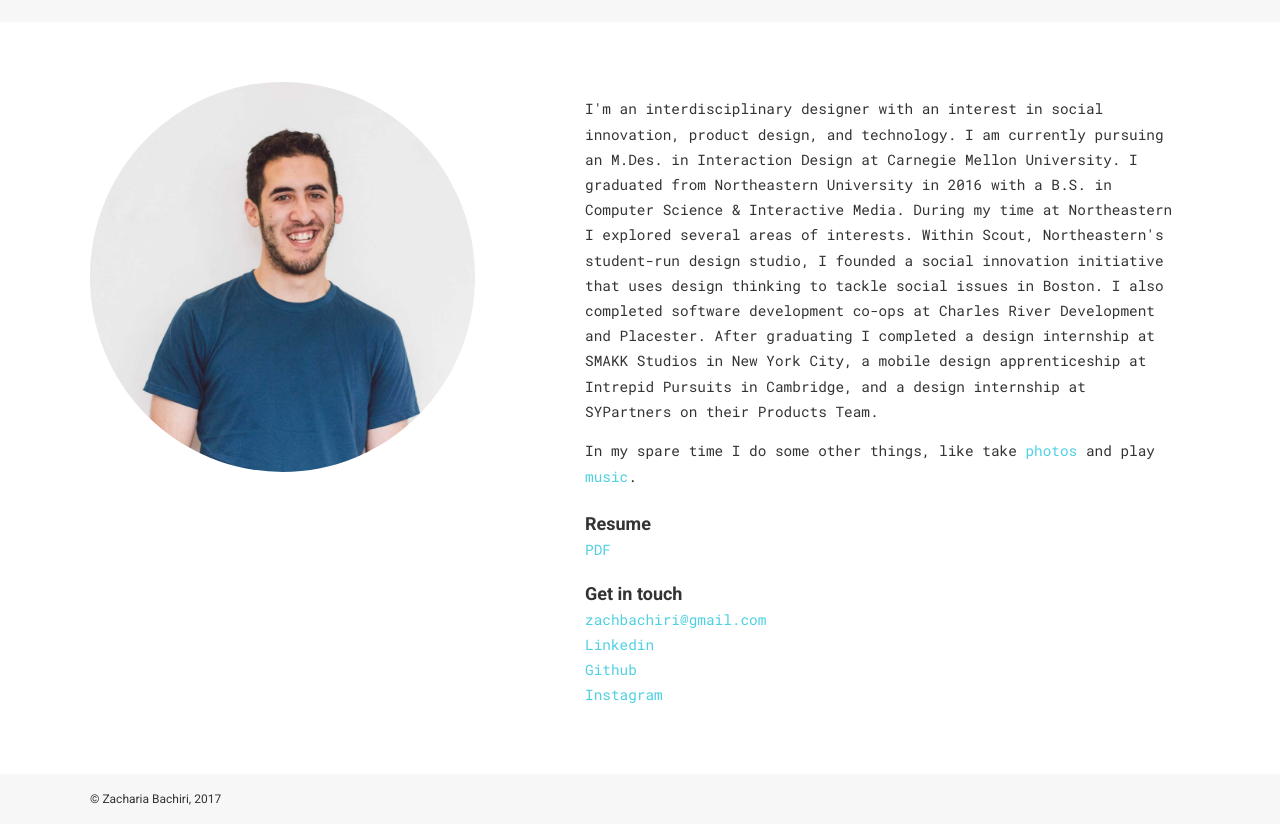
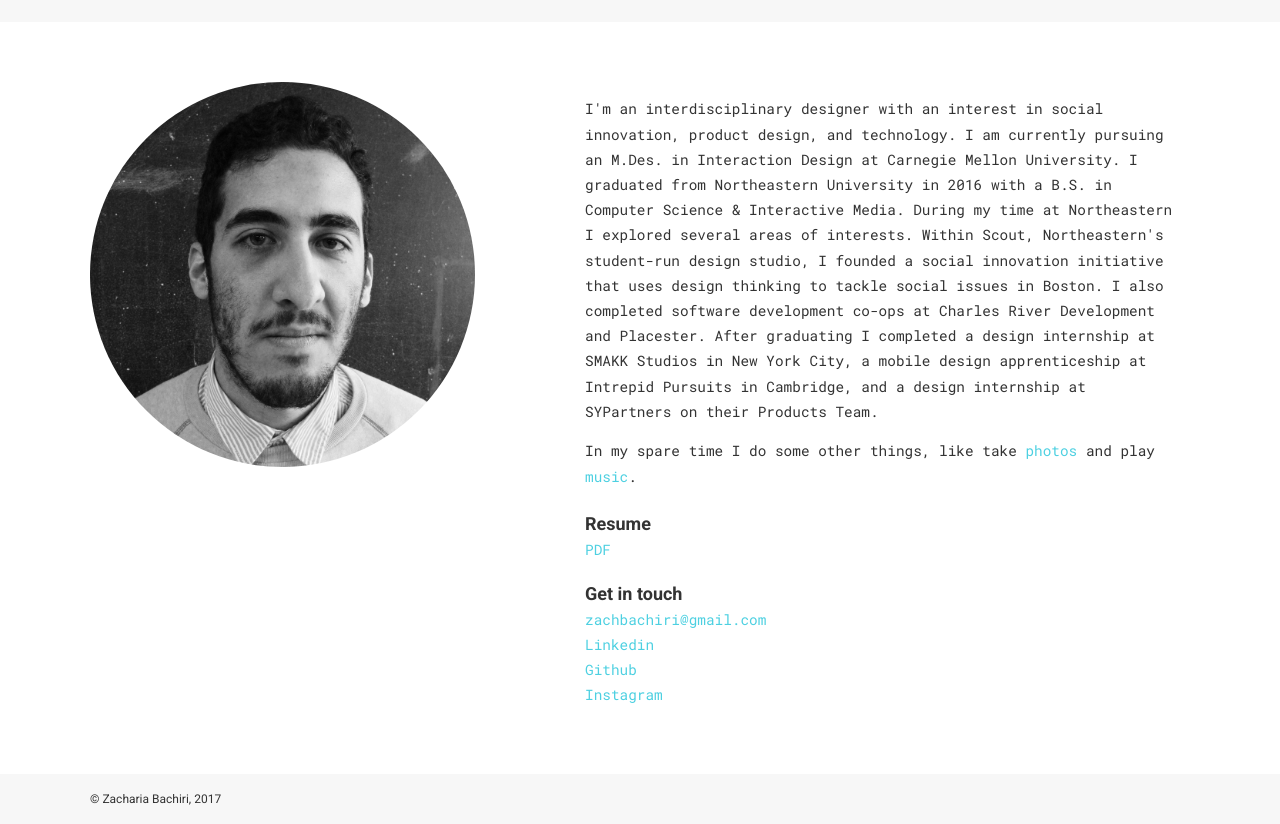
Before and after one commit to zachbachiri/zachbachiri.github.io, a plain HTML site: page pages/about.html in a window 1280 px wide. Shown: the part 63-887 px from the top of the page. Drawn offline with nearby package versions, Linux system fonts and the light colour scheme.

Commit message:
new photo

```diff
--- a/pages/about.html
+++ b/pages/about.html
@@ -42,7 +42,7 @@
 
         <div class="container" id="about_wrap">
             <div id="headshot">
-                <img src="../images/zach_photo.jpg">
+                <img src="../images/zach.jpg">
             </div>
             <div id="description">
                 <p>I'm an interdisciplinary designer with an interest in social innovation, product design, and technology. I am currently pursuing an M.Des. in Interaction Design at Carnegie Mellon University. I graduated from Northeastern University in 2016 with a B.S. in Computer Science & Interactive Media. During my time at Northeastern I explored several areas of interests. Within Scout, Northeastern's student-run design studio, I founded a social innovation initiative that uses design thinking to tackle social issues in Boston. I also completed software development co-ops at Charles River Development and Placester. After graduating I completed a design internship at SMAKK Studios in New York City, a mobile design apprenticeship at Intrepid Pursuits in Cambridge, and a design internship at SYPartners on their Products Team.</p>
```
Also changed, not shown: images/zach.jpg (added), 1 other file.
